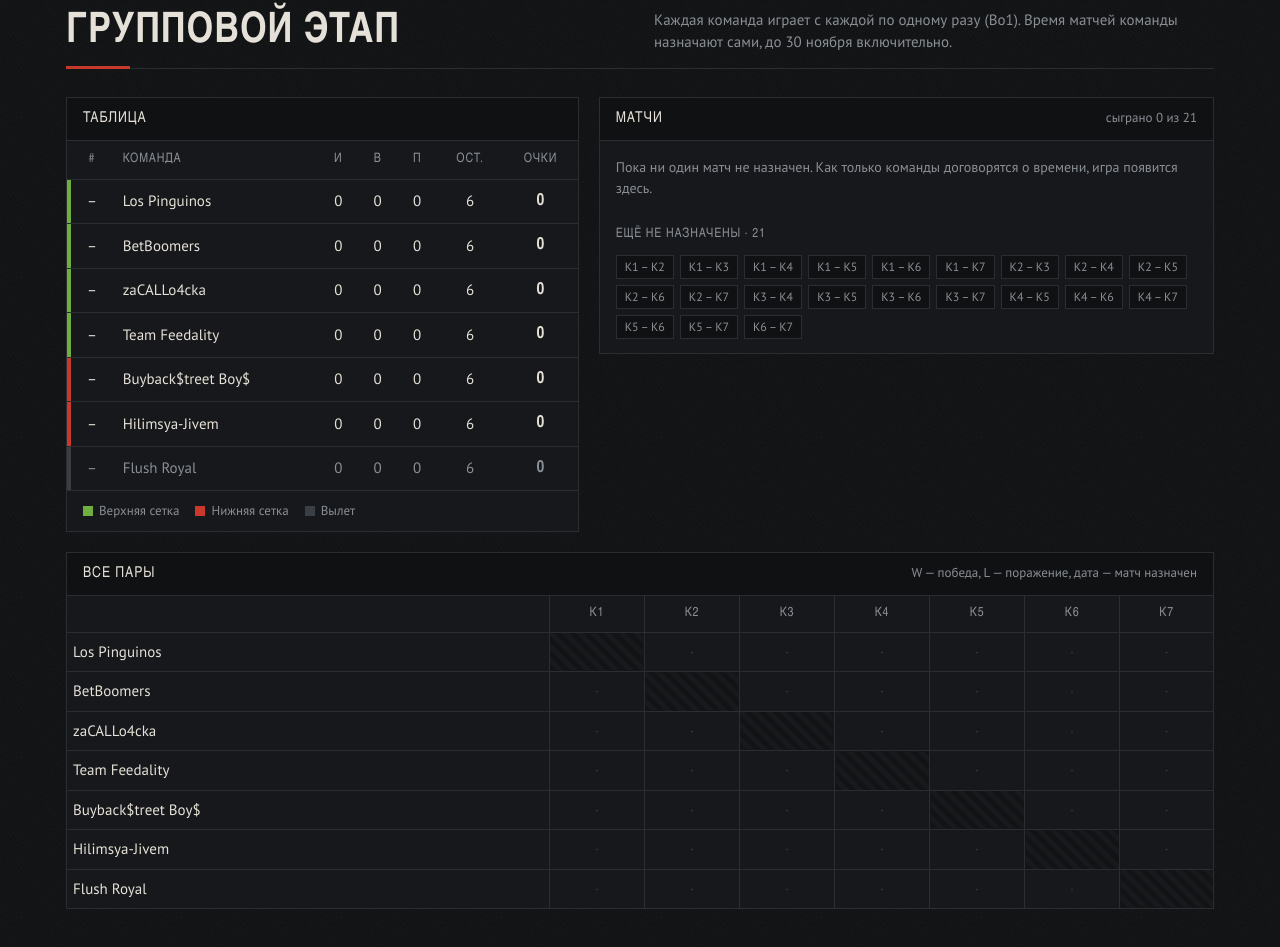
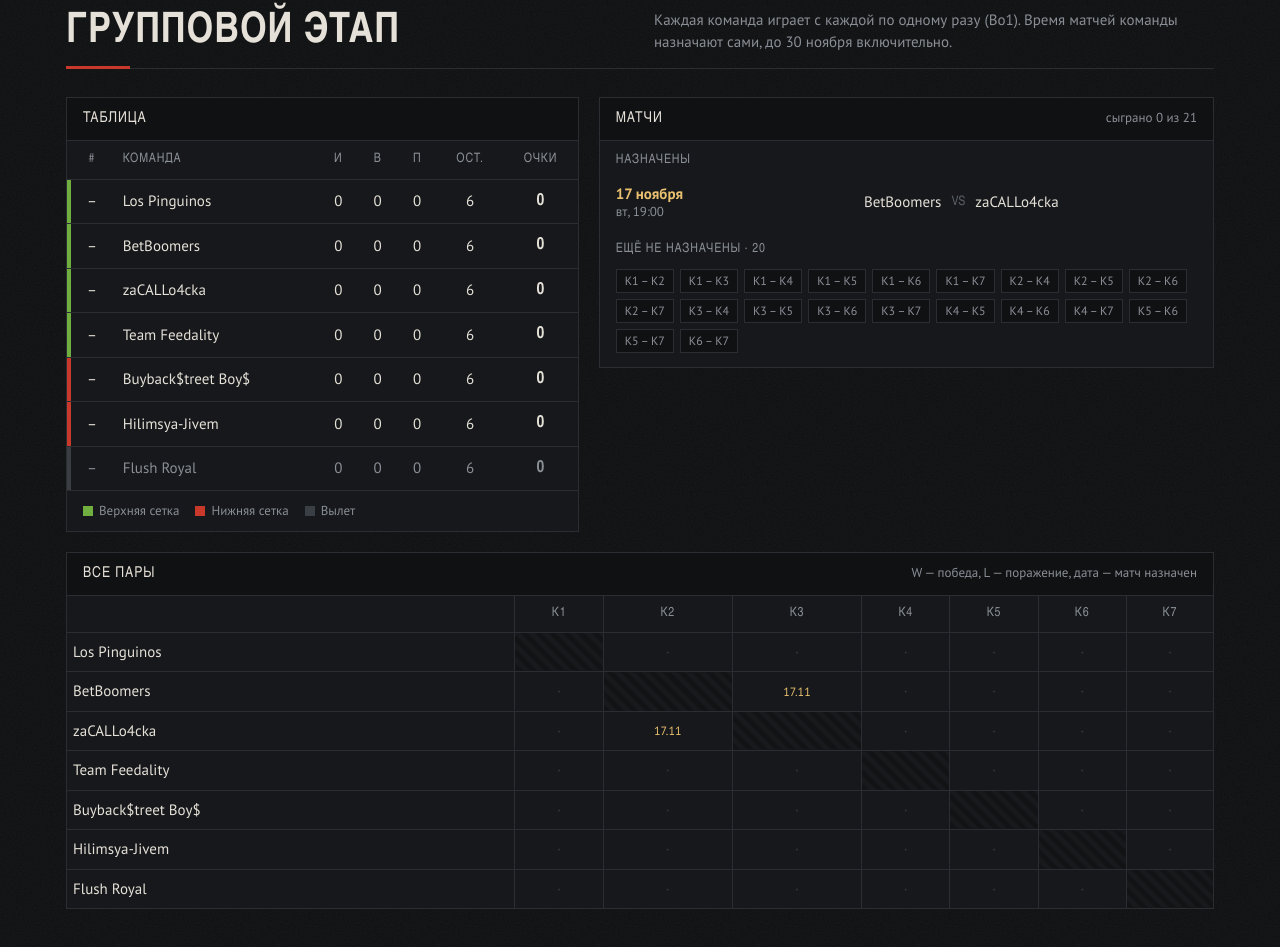
Before and after one commit to Darfik43/turich, a plain HTML site: page index.html in a window 1280 px wide. Shown: the part 1990-2937 px from the top of the page. Drawn offline with Linux system fonts and the light colour scheme; a web font is replaced by a local one.

Commit message:
Матч группы: BetBoomers vs zaCALLo4cka, 17.11 22:00 МСК
Co-Authored-By: Claude Opus 5.5 <noreply@anthropic.com>

```diff
--- a/index.html
+++ b/index.html
@@ -432,11 +432,12 @@ const TEAMS = [
 
 /* Матчи группы. Порядок не важен, туров нет.
    Команды договорились о времени — добавь строку (номера команд 1–7):
-     { a: 1, b: 4, time: "2026-11-18 20:00" },
+     { a: 1, b: 4, time: "2026-11-18 20:00+03:00" },
    Матч сыгран — допиши номер победителя:
-     { a: 1, b: 4, time: "2026-11-18 20:00", win: 4 },
+     { a: 1, b: 4, time: "2026-11-18 20:00+03:00", win: 4 },
    Таблица, список матчей и пары пересчитываются сами. */
 const MATCHES = [
+  { a: 2, b: 3, time: "2026-11-17 22:00+03:00" },   // BetBoomers vs zaCALLo4cka
 ];
 
 /* ===================== дальше — отрисовка ===================== */
```
